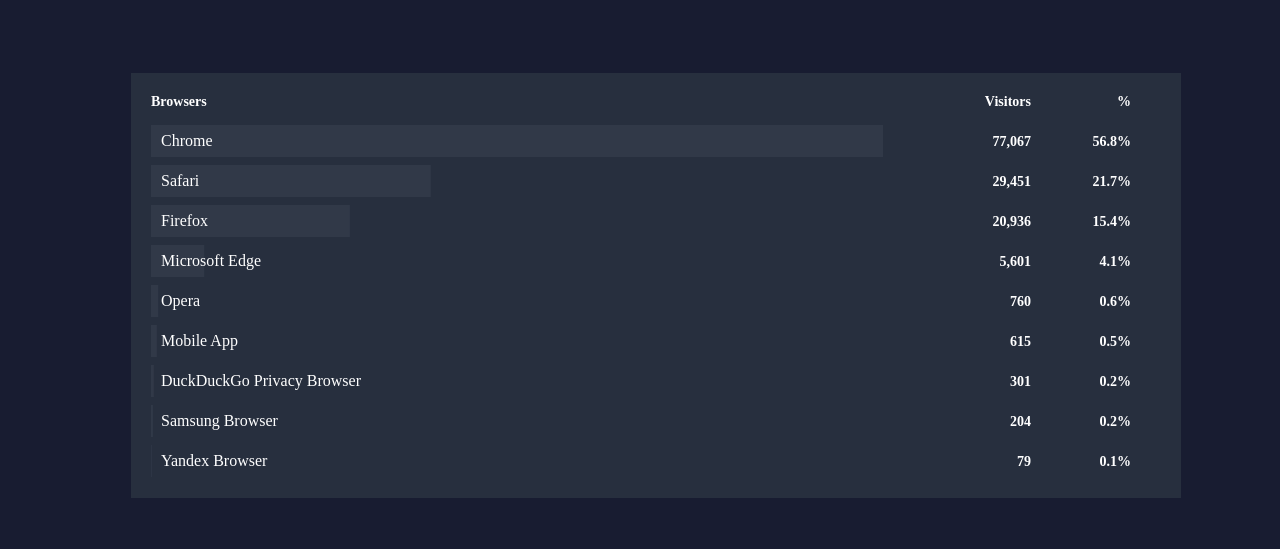
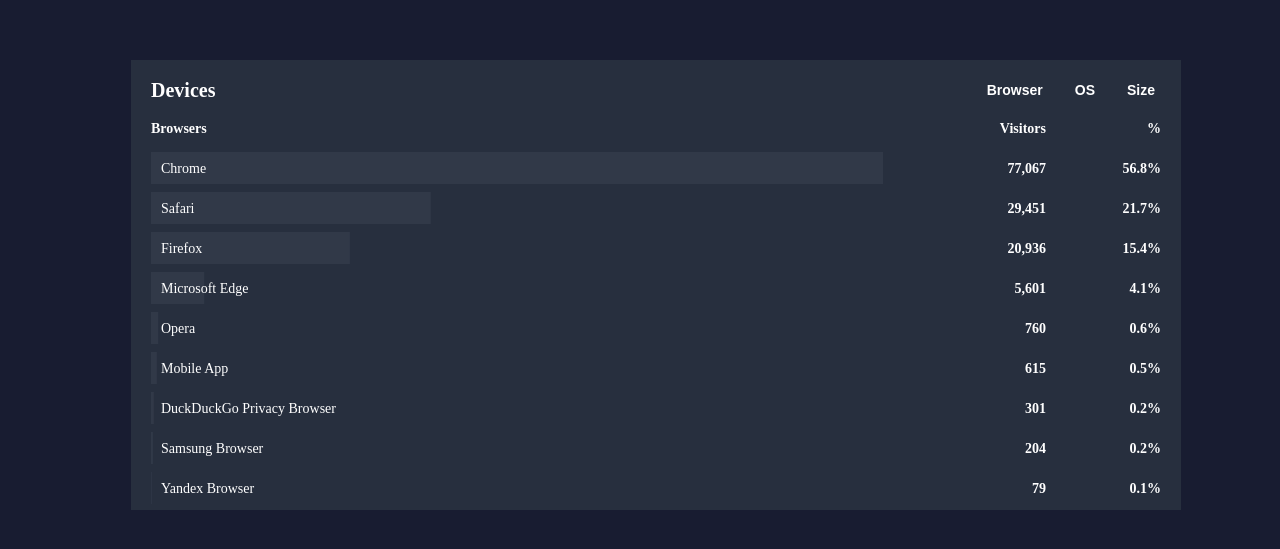
Before and after one commit to sizplay/chart-test, a Next.js app: page /verticalBarRecharts in a window 1280 px wide. Shown: the part 165-714 px from the top of the page. Built offline with nearby package versions, Linux system fonts and the light colour scheme.

Commit message:
verticalBarRecharts 추가

```diff
--- a/src/components/data.ts
+++ b/src/components/data.ts
@@ -67,13 +67,32 @@
 ];
 
 export const devicesData = [
-  { browser: 'Chrome', visitors: 77067, percentage: 56.8 },
-  { browser: 'Safari', visitors: 29451, percentage: 21.7 },
-  { browser: 'Firefox', visitors: 20936, percentage: 15.4 },
-  { browser: 'Microsoft Edge', visitors: 5601, percentage: 4.1 },
-  { browser: 'Opera', visitors: 760, percentage: 0.6 },
-  { browser: 'Mobile App', visitors: 615, percentage: 0.5 },
-  { browser: 'DuckDuckGo Privacy Browser', visitors: 301, percentage: 0.2 },
-  { browser: 'Samsung Browser', visitors: 204, percentage: 0.2 },
-  { browser: 'Yandex Browser', visitors: 79, percentage: 0.1 },
+  { type: 'Chrome', visitors: 77067, percentage: 56.8 },
+  { type: 'Safari', visitors: 29451, percentage: 21.7 },
+  { type: 'Firefox', visitors: 20936, percentage: 15.4 },
+  { type: 'Microsoft Edge', visitors: 5601, percentage: 4.1 },
+  { type: 'Opera', visitors: 760, percentage: 0.6 },
+  { type: 'Mobile App', visitors: 615, percentage: 0.5 },
+  { type: 'DuckDuckGo Privacy Browser', visitors: 301, percentage: 0.2 },
+  { type: 'Samsung Browser', visitors: 204, percentage: 0.2 },
+  { type: 'Yandex Browser', visitors: 79, percentage: 0.1 },
 ];
+
+export const osData = [
+  { type: 'Mac', visitors: 60173, percentage: 44.3 },
+  { type: 'Windows', visitors: 35092, percentage: 25.9 },
+  { type: 'iOS', visitors: 20889, percentage: 15.4 },
+  { type: 'Android', visitors: 10356, percentage: 7.6 },
+  { type: 'GNU/Linux', visitors: 6832, percentage: 5 },
+  { type: 'Ubuntu', visitors: 1620, percentage: 1.2 },
+  { type: 'iPadOS', visitors: 324, percentage: 0.2 },
+  { type: 'Chrome OS', visitors: 299, percentage: 0.2 },
+  { type: '(not set)', visitors: 9, percentage: 0 },
+];
+
+export const sizeData = [
+  { type: 'Desktop', visitors: 103900, percentage: 76.5 },
+  { type: 'Mobile', visitors: 30952, percentage: 22.8 },
+  { type: 'Tablet', visitors: 619, percentage: 0.5 },
+  { type: '(note set)', visitors: 99, percentage: 0 },
+];
--- a/src/pages/verticalBarRecharts.tsx
+++ b/src/pages/verticalBarRecharts.tsx
@@ -1,29 +1,67 @@
 /* eslint-disable @typescript-eslint/no-explicit-any */
 import { Bar, BarChart, XAxis, YAxis, ResponsiveContainer, LabelList } from 'recharts';
 import styled from '@emotion/styled';
-import React from 'react';
+import React, { useState } from 'react';
+import Link from 'next/link';
 import { Container } from '@/components/utils/Container';
-import { devicesData } from '@/components/data';
+import { devicesData, osData, sizeData } from '@/components/data';
 import useIsCSR from '@/components/hooks/useIsCSR';
 import { color } from '@/components/color';
 
 const VerticalBarRecharts = () => {
+  const [data, setData] = useState(devicesData);
+
   const isCSR = useIsCSR();
   if (!isCSR) return null;
 
-  const customLabelList = (props: any) => {
+  const customLabelList = (props: any, key: string) => {
     const { x, y, value } = props;
+
+    // if (key === 'type') {
     return (
-      <text x={x + 10} y={y + 17.5} fill={color.white} textAnchor="start" dominantBaseline="middle">
-        {value}
+      <text className="value" x={x + 10} y={y + 17.5} fill={color.white} textAnchor="start" dominantBaseline="middle">
+        <Link href="/">{value}</Link>
       </text>
     );
+    // }
+
+    // return (
+    //   <text className="value" x={x + 10} y={y + 17.5} fill={color.white} textAnchor="start" dominantBaseline="middle">
+    //     {value.toLocaleString()}
+    //   </text>
+    // );
+    // }
+  };
+
+  const handleChangeData = (type: string) => {
+    if (type === 'browser') {
+      setData(devicesData);
+    } else if (type === 'os') {
+      setData(osData);
+    } else if (type === 'size') {
+      setData(sizeData);
+    }
   };
 
   return (
     <Container>
       <VerticalBarRechartsSection>
         <ResponsiveContainer>
+          <div>
+            <VerticalBarTitleWrapper>
+              <p>Devices</p>
+              <TypeWrapper>
+                <button type="button" onClick={() => handleChangeData('browser')}>
+                  Browser
+                </button>
+                <button type="button" onClick={() => handleChangeData('os')}>
+                  OS
+                </button>
+                <button type="button" onClick={() => handleChangeData('size')}>
+                  Size
+                </button>
+              </TypeWrapper>
+            </VerticalBarTitleWrapper>
             <VerticalBarRechartsContainer>
               <BarChartWrapper>
                 <p>Browsers</p>
@@ -31,7 +69,7 @@
                   layout="vertical"
                   width={800}
                   height={400}
-                data={devicesData}
+                  data={data}
                   margin={{
                     top: 20,
                     right: 20,
@@ -40,9 +78,10 @@
                   }}
                 >
                   <XAxis type="number" hide={true} />
-                <YAxis dataKey="browser" type="category" scale="band" hide={true} />
+                  <YAxis dataKey="type" type="category" scale="band" hide={true} />
                   <Bar dataKey="visitors" fill="#313948">
-                  <LabelList dataKey="browser" position="insideLeft" content={customLabelList} />
+                    <LabelList dataKey="type" content={(props) => customLabelList(props, 'type')} />
+                    {/* <LabelList dataKey="visitors" content={(props) => customLabelList(props, 'visitors')} /> */}
                   </Bar>
                 </BarChart>
               </BarChartWrapper>
@@ -50,7 +89,7 @@
                 <TextWrapper>
                   <p>Visitors</p>
                   <p>%</p>
-                {devicesData.map((item) => (
+                  {data.map((item) => (
                     <React.Fragment key={item.visitors}>
                       <p>{item.visitors.toLocaleString()}</p>
                       <p>{item.percentage}%</p>
@@ -59,6 +98,7 @@
                 </TextWrapper>
               </BarChartInfo>
             </VerticalBarRechartsContainer>
+          </div>
         </ResponsiveContainer>
       </VerticalBarRechartsSection>
     </Container>
@@ -72,7 +112,7 @@
   height: 100vh;
   background-color: #272f3e;
   width: 1050px;
-  height: 425px;
+  height: 450px;
 `;
 
 const VerticalBarRechartsContainer = styled.div`
@@ -96,6 +136,18 @@
     margin-top: -8px;
     margin-bottom: -8px;
   }
+
+  .value {
+    font-size: 14px;
+    cursor: pointer;
+
+    a {
+      fill: ${color.white};
+    }
+    &:hover {
+      text-decoration: underline;
+    }
+  }
 `;
 
 const BarChartInfo = styled.div`
@@ -109,8 +161,7 @@
   grid-template-columns: 1fr 1fr;
   align-items: flex-end;
   text-align: right;
-
-  width: 200px;
+  margin-right: 20px;
 
   p {
     color: ${color.white};
@@ -120,3 +171,40 @@
     padding-top: 2px;
   }
 `;
+
+const VerticalBarTitleWrapper = styled.div`
+  display: flex;
+  justify-content: space-between;
+  align-items: center;
+  margin-top: 20px;
+
+  p {
+    color: ${color.white};
+    font-size: 20px;
+    font-weight: 600;
+    margin-left: 20px;
+  }
+`;
+
+const TypeWrapper = styled.div`
+  display: flex;
+  margin-right: 20px;
+
+  button {
+    background-color: transparent;
+    border: none;
+    outline: none;
+    cursor: pointer;
+
+    color: ${color.white};
+    font-size: 14px;
+    font-weight: 600;
+    margin-left: 20px;
+    margin-top: -8px;
+    margin-bottom: -8px;
+
+    &:active {
+      text-decoration: underline;
+    }
+  }
+`;
```
Lines whose indentation alone changed are shown as unchanged.
